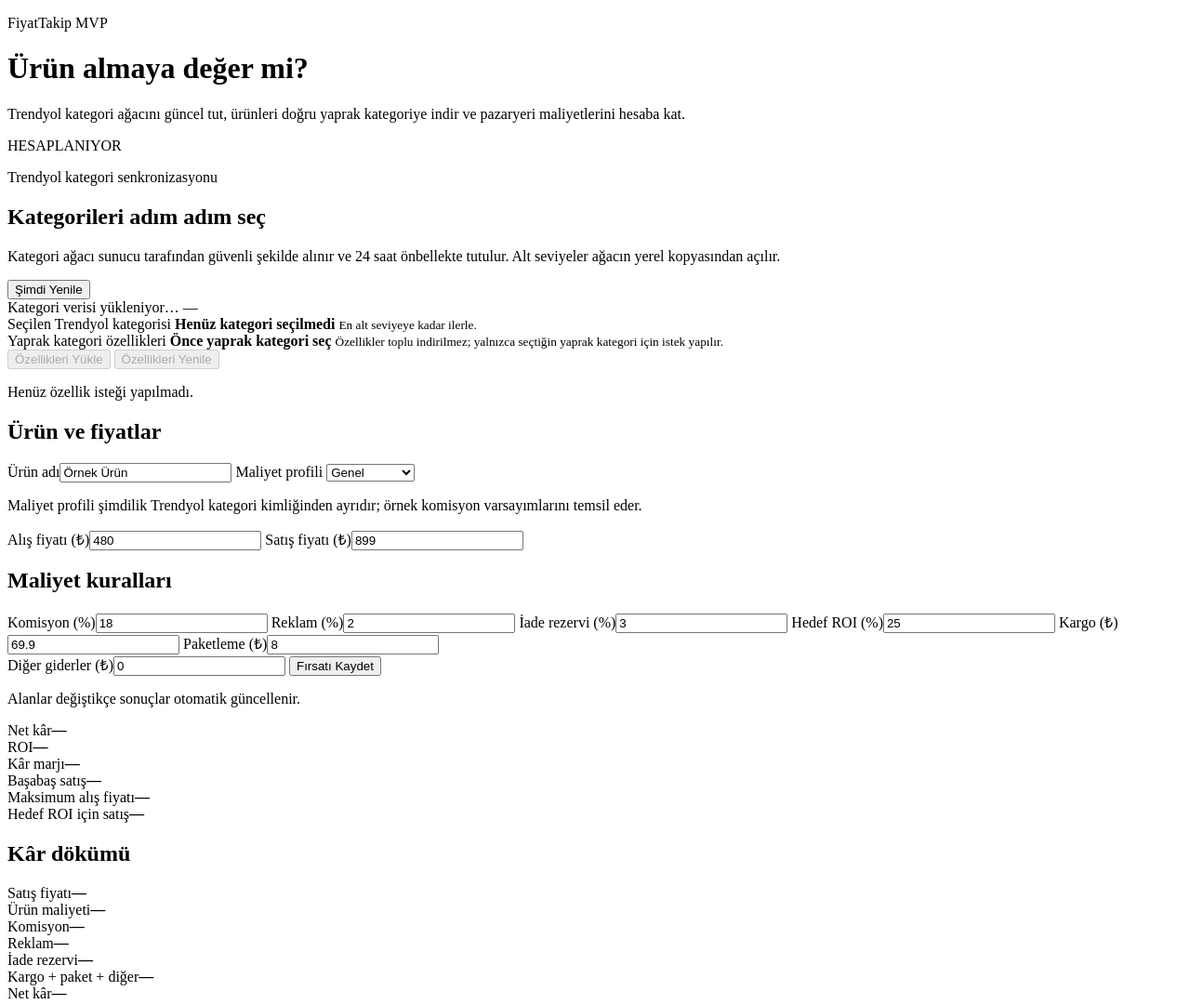
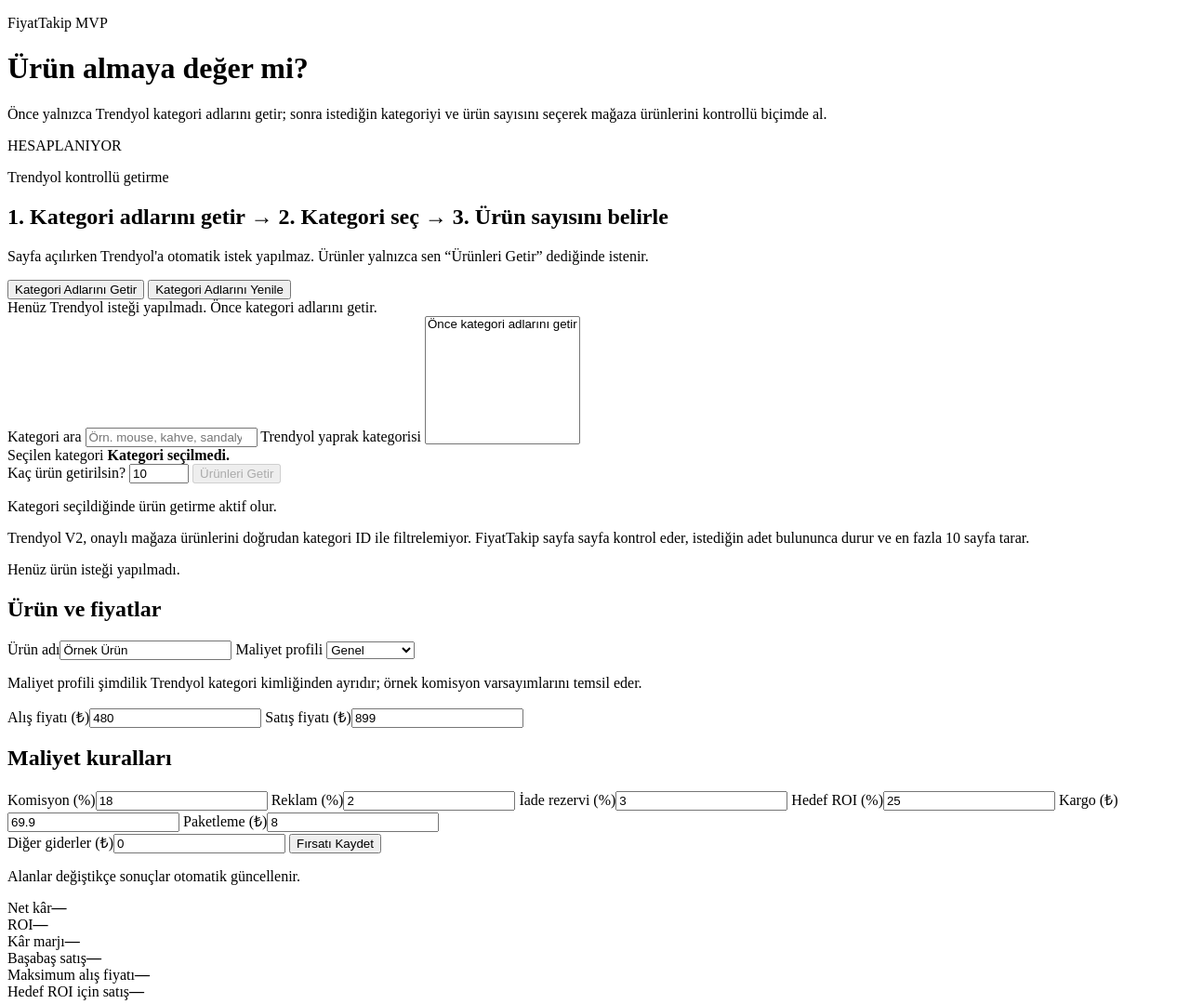
Before and after one commit to OzansanT/fiyattakip, a website with bundled scripts: page index.html in a window 1280 px wide. Shown: the top 1080 px of the page at 93% size. Built offline with nearby package versions, Linux system fonts and the light colour scheme.

Commit message:
feat: simplify Trendyol category and product picker UI

```diff
--- a/index.html
+++ b/index.html
@@ -5,7 +5,7 @@
   <meta name="viewport" content="width=device-width,initial-scale=1">
   <title>FiyatTakip — Kârlılık Analizi</title>
   <link rel="stylesheet" href="css/styles.css">
-  <link rel="stylesheet" href="css/trendyol-attributes.css">
+  <link rel="stylesheet" href="css/trendyol-picker.css">
 </head>
 <body>
   <main class="app-shell">
@@ -13,43 +13,61 @@
       <div>
         <p class="eyebrow">FiyatTakip MVP</p>
         <h1>Ürün almaya değer mi?</h1>
-        <p>Trendyol kategori ağacını güncel tut, ürünleri doğru yaprak kategoriye indir ve pazaryeri maliyetlerini hesaba kat.</p>
+        <p>Önce yalnızca Trendyol kategori adlarını getir; sonra istediğin kategoriyi ve ürün sayısını seçerek mağaza ürünlerini kontrollü biçimde al.</p>
       </div>
       <div id="decision" class="decision bad">HESAPLANIYOR</div>
     </header>
 
-    <section class="panel category-sync-panel">
-      <div class="category-sync-header">
+    <section class="panel trendyol-picker-panel">
+      <div class="picker-header">
         <div>
-          <p class="eyebrow">Trendyol kategori senkronizasyonu</p>
-          <h2>Kategorileri adım adım seç</h2>
-          <p class="hint">Kategori ağacı sunucu tarafından güvenli şekilde alınır ve 24 saat önbellekte tutulur. Alt seviyeler ağacın yerel kopyasından açılır.</p>
+          <p class="eyebrow">Trendyol kontrollü getirme</p>
+          <h2>1. Kategori adlarını getir → 2. Kategori seç → 3. Ürün sayısını belirle</h2>
+          <p class="hint">Sayfa açılırken Trendyol'a otomatik istek yapılmaz. Ürünler yalnızca sen “Ürünleri Getir” dediğinde istenir.</p>
         </div>
-        <button id="refreshTrendyolCategories" class="secondary-action" type="button">Şimdi Yenile</button>
-      </div>
-      <div class="category-sync-meta">
-        <span id="trendyolCategoryStatus" class="sync-badge">Kategori verisi yükleniyor…</span>
-        <span id="trendyolCategoryStats" class="hint">—</span>
-      </div>
-      <div id="trendyolCategoryLevels" class="category-levels" aria-label="Trendyol kategori seviyeleri"></div>
-      <div class="selected-category-card">
-        <span>Seçilen Trendyol kategorisi</span>
-        <strong id="trendyolCategoryPath">Henüz kategori seçilmedi</strong>
-        <small id="trendyolCategoryId">En alt seviyeye kadar ilerle.</small>
+        <div class="picker-actions">
+          <button id="fetchTrendyolCategoryNames" class="secondary-action" type="button">Kategori Adlarını Getir</button>
+          <button id="refreshTrendyolCategoryNames" class="secondary-action" type="button">Kategori Adlarını Yenile</button>
+        </div>
       </div>
 
-      <div class="category-attributes-card">
-        <div>
-          <span>Yaprak kategori özellikleri</span>
-          <strong id="trendyolAttributeTitle">Önce yaprak kategori seç</strong>
-          <small id="trendyolAttributeStatus">Özellikler toplu indirilmez; yalnızca seçtiğin yaprak kategori için istek yapılır.</small>
+      <div class="category-sync-meta">
+        <span id="trendyolCategoryStatus" class="sync-badge">Henüz Trendyol isteği yapılmadı.</span>
+        <span id="trendyolCategoryStats" class="hint">Önce kategori adlarını getir.</span>
+      </div>
+
+      <div class="picker-grid">
+        <div class="category-picker">
+          <label>Kategori ara
+            <input id="trendyolCategorySearch" type="search" placeholder="Örn. mouse, kahve, sandalye">
+          </label>
+          <label>Trendyol yaprak kategorisi
+            <select id="trendyolCategorySelect" size="8" aria-label="Trendyol kategori adları">
+              <option value="">Önce kategori adlarını getir</option>
+            </select>
+          </label>
+          <div class="selected-category-card">
+            <span>Seçilen kategori</span>
+            <strong id="trendyolSelectedCategory">Kategori seçilmedi.</strong>
+          </div>
         </div>
-        <div class="attribute-actions">
-          <button id="loadTrendyolAttributes" class="secondary-action" type="button" disabled>Özellikleri Yükle</button>
-          <button id="refreshTrendyolAttributes" class="secondary-action" type="button" disabled>Özellikleri Yenile</button>
+
+        <div class="product-fetch-control">
+          <label>Kaç ürün getirilsin?
+            <input id="trendyolProductCount" type="number" min="1" max="100" step="1" value="10">
+          </label>
+          <button id="fetchTrendyolProducts" class="primary-action" type="button" disabled>Ürünleri Getir</button>
+          <p id="trendyolProductStatus" class="hint" aria-live="polite">Kategori seçildiğinde ürün getirme aktif olur.</p>
+          <p class="hint">Trendyol V2, onaylı mağaza ürünlerini doğrudan kategori ID ile filtrelemiyor. FiyatTakip sayfa sayfa kontrol eder, istediğin adet bulununca durur ve en fazla 10 sayfa tarar.</p>
         </div>
-        <p id="trendyolAttributeSummary" class="hint">Henüz özellik isteği yapılmadı.</p>
-        <div id="trendyolAttributeList" class="attribute-list" aria-live="polite"></div>
+      </div>
+
+      <div id="trendyolProductEmpty" class="empty-state">Henüz ürün isteği yapılmadı.</div>
+      <div class="table-wrap">
+        <table id="trendyolProductTable" hidden>
+          <thead><tr><th>Ürün</th><th>Kategori</th><th>Satış</th><th>Stok</th><th>Varyant</th><th></th></tr></thead>
+          <tbody id="trendyolProductRows"></tbody>
+        </table>
       </div>
     </section>
 
```
